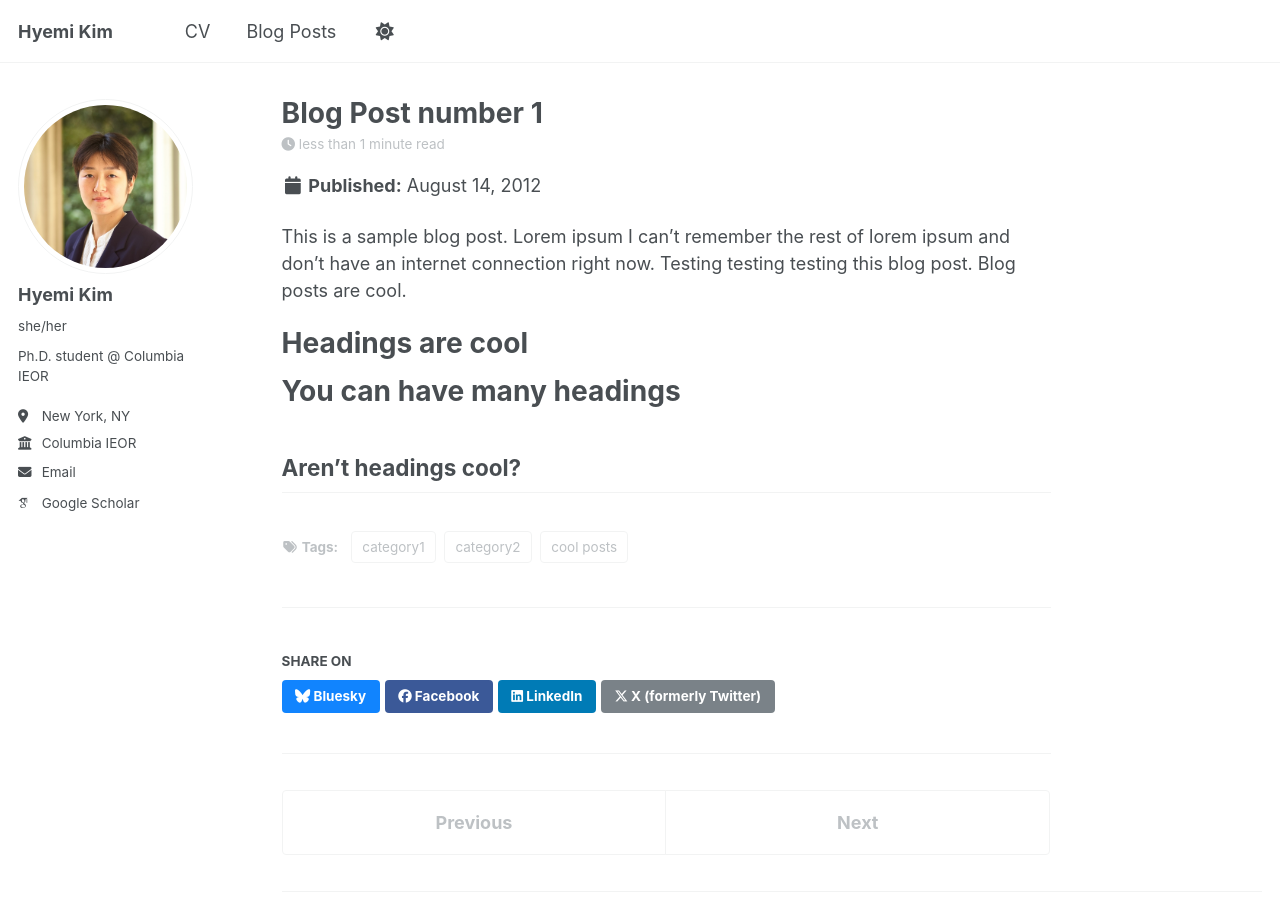
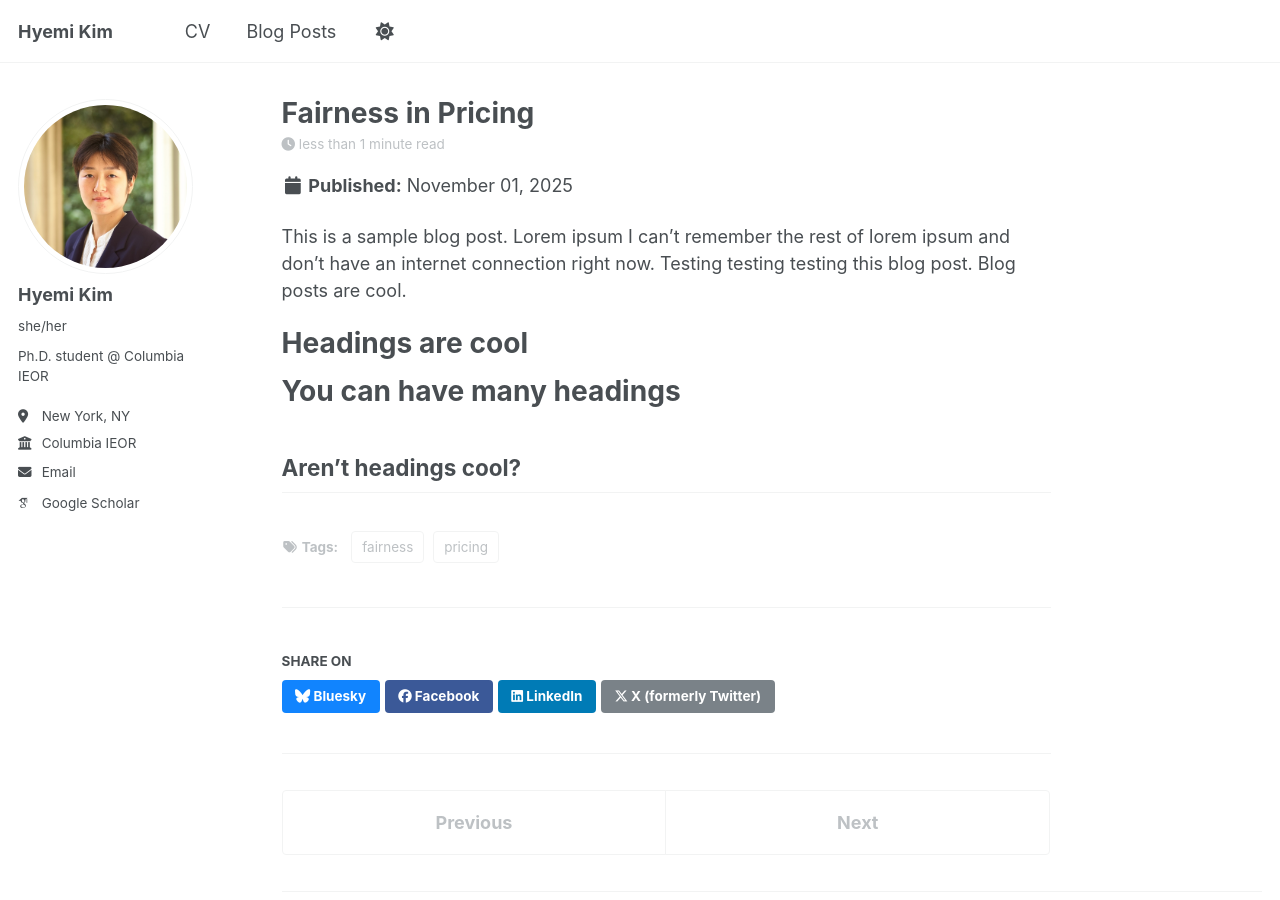
Before and after one commit to HyemiK1m/hyemik1m.github.io, a Jekyll site: the page built from _posts/2012-08-14-blog-post-1.md, in a window 1280 px wide and 900 px high. Built offline with Jekyll 4.4.1, drawn with Linux system fonts in a browser that asks for light colours; some web fonts are replaced; a script that is not in the unit is left out.

Commit message:
Update blog post title, date, and permalink

```diff
--- a/_posts/2012-08-14-blog-post-1.md
+++ b/_posts/2012-08-14-blog-post-1.md
@@ -1,11 +1,10 @@
 ---
-title: 'Blog Post number 1'
-date: 2012-08-14
-permalink: /posts/2012/08/blog-post-1/
+title: 'Fairness in Pricing'
+date: 2025-11-01
+permalink: /posts/2025/11/fair_pricing/
 tags:
-  - cool posts
-  - category1
-  - category2
+  - fairness
+  - pricing
 ---
 
 This is a sample blog post. Lorem ipsum I can't remember the rest of lorem ipsum and don't have an internet connection right now. Testing testing testing this blog post. Blog posts are cool.
```
